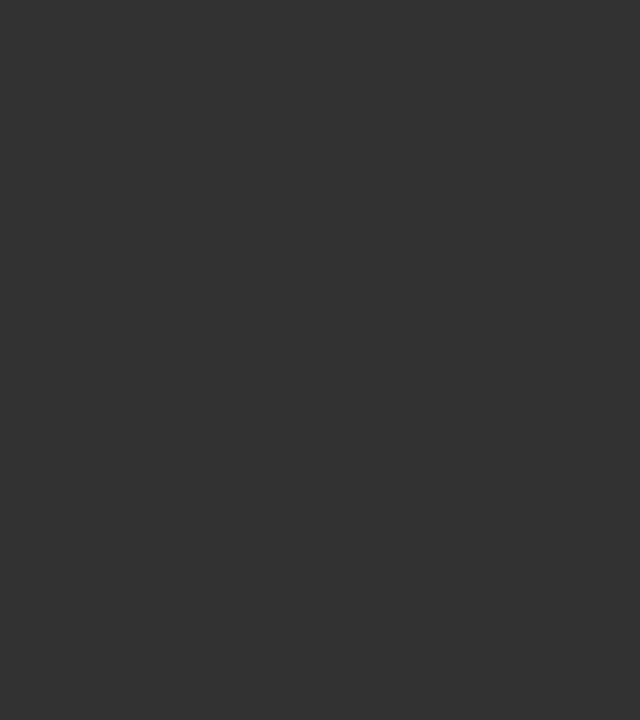
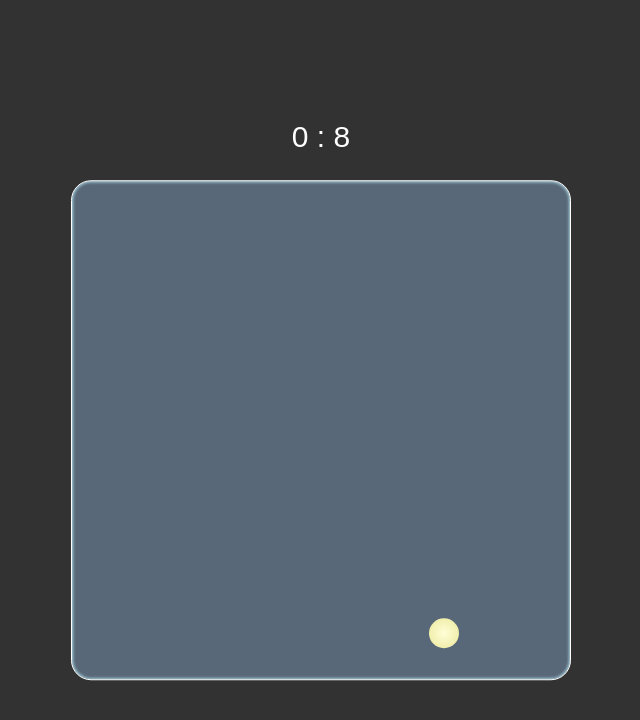
Before and after one commit to NathanBailie/AimGame, a React (Create React App) app: page / in a window 1280 px wide. Both pictures are taken after a click on the button "Start". Shown: the top 720 px of the page, without its empty margins (319-959 px from the left). Built offline with nearby package versions, Linux system fonts and the light colour scheme.

Commit message:
made game, results and timer component

```diff
--- a/src/components/App/App.tsx
+++ b/src/components/App/App.tsx
@@ -2,16 +2,28 @@ import 'normalize.css';
 import './app.scss';
 import { useState } from 'react';
 import Greeting from '../Greeting/Greeeting';
+import Game from '../Game/Game';
+import Results from '../Results/Results';
 
 
 const App: React.FC = () => {
 	const [start, setStart] = useState<boolean>(false);
-
+	const [finished, setFinished] = useState<boolean>(false);
+	const [hits, setHits] = useState<number>(0);
 
 	return (
 		<div className="app">
 			{!start &&
-				<Greeting setStart={setStart} />}
+				<Greeting
+					setStart={setStart}
+				/>}
+			{start && !finished && <Game
+				setFinished={setFinished}
+				setHits={setHits}
+			/>}
+			{finished && <Results
+				hits={hits}
+			/>}
 		</div>
 	);
 };
--- /dev/null
+++ b/src/components/Game/Game.tsx
@@ -0,0 +1,62 @@
+import './game.scss';
+import Timer from '../Timer/Timer';
+import { useState, useEffect } from 'react';
+
+type Props = {
+	setFinished: (value: boolean) => void,
+	setHits: (value: any) => void,
+}
+
+const Game: React.FC<Props> = ({ setFinished, setHits }) => {
+	const [xPos, setXPos] = useState<number | undefined>();
+	const [yPos, setYPos] = useState<number | undefined>();
+	const boardSize = 500; // width & height
+	const circleSize = 30; // width & height
+
+
+	useEffect(() => {
+		onSetCirclePosition();
+	}, []);
+
+	function onSetCirclePosition(): void {
+		setXPos(getRandomInt(0, boardSize - circleSize - 5));
+		setYPos(getRandomInt(0, boardSize - circleSize - 5));
+	};
+
+
+	function getRandomInt(min: number, max: number): number {
+		return Math.floor(Math.random() * (max - min + 1)) + min;
+	}
+
+	return (
+		<div className="game">
+			<div className="game__timer">
+				<Timer
+					setFinished={setFinished}
+				/>
+			</div>
+			<div
+				className="game__board"
+				style={{
+					width: `${boardSize}px`,
+					height: `${boardSize}px`,
+				}}
+			>
+				<div
+					className="game__circle"
+					style={{
+						width: `${circleSize}px`,
+						height: `${circleSize}px`,
+						top: `${xPos}px`, left: `${yPos}px`
+					}}
+					onClick={(e) => {
+						onSetCirclePosition();
+						setHits((value: any) => value + 1)
+					}}
+				></div>
+			</div>
+		</div >
+	);
+};
+
+export default Game;
--- /dev/null
+++ b/src/components/Game/game.scss
@@ -0,0 +1,35 @@
+.game {
+	position: absolute;
+	top: 50%;
+	left: 50%;
+	transform: translate(-50%, -50%);
+	padding: 15px;
+	background: #323232;
+
+	&__timer {
+		color: white;
+		text-align: center;
+		margin-bottom: 25px;
+		font-size: 26px;
+	}
+
+	&__board {
+
+		border: 1px solid white;
+		box-shadow: inset 0px 0px 3px 1px lightblue;
+		border-radius: 20px;
+		background: #596878;
+		position: relative;
+	}
+
+	&__circle {
+		position: absolute;
+		border-radius: 50%;
+		background: radial-gradient(#fffed7, #ebe89a);
+
+		&:hover {
+			cursor: pointer;
+			box-shadow: 0px 0px 4px 1px gold;
+		}
+	}
+}
--- /dev/null
+++ b/src/components/Results/Results.tsx
@@ -0,0 +1,17 @@
+import './results.scss';
+
+type Props = {
+	hits: number,
+}
+
+const Results: React.FC<Props> = ({ hits }) => {
+	return (
+		<div className="results">
+			<p className='results__score'>
+				Your score: <span>{hits}</span>
+			</p>
+		</div>
+	);
+};
+
+export default Results;
--- /dev/null
+++ b/src/components/Results/results.scss
@@ -0,0 +1,17 @@
+.results {
+	position: absolute;
+	top: 50%;
+	left: 50%;
+	transform: translate(-50%, -50%);
+	border: 1px solid white;
+	padding: 15px;
+
+	&__score {
+		color: white;
+		font-size: 36px;
+
+		span {
+			color: #c0d939;
+		}
+	}
+}
--- /dev/null
+++ b/src/components/Timer/Timer.tsx
@@ -0,0 +1,40 @@
+import './timer.scss';
+import { useState, useEffect, useRef } from 'react';
+
+type Props = {
+	setFinished: (value: boolean) => void,
+}
+
+const Timer: React.FC<Props> = ({ setFinished }) => {
+	const [minutes, setMinutes] = useState(0);
+	const [seconds, setSeconds] = useState(10);
+	const timerID: { current: any } | undefined = useRef();
+
+	useEffect(() => {
+		timerID.current = setInterval(() => tick(), 1000)
+	}, []);
+
+	useEffect(() => {
+		if (minutes === 0 && seconds === 0) {
+			clearInterval(timerID.current);
+			setFinished(true);
+		} else if (minutes !== 0 && seconds === 0) {
+			setSeconds(59);
+			setMinutes((minutes) => minutes - 1)
+		}
+
+	}, [seconds]);
+
+	function tick() {
+		setSeconds((s) => s - 1)
+	};
+
+
+	return (
+		<div className="timer">
+			<p>{`${minutes} : ${seconds}`}</p>
+		</div>
+	);
+};
+
+export default Timer;
--- /dev/null
+++ b/src/components/Timer/timer.scss
@@ -0,0 +1,6 @@
+.timer {
+	p {
+		color: white;
+		font-size: 30px;
+	}
+}
```
